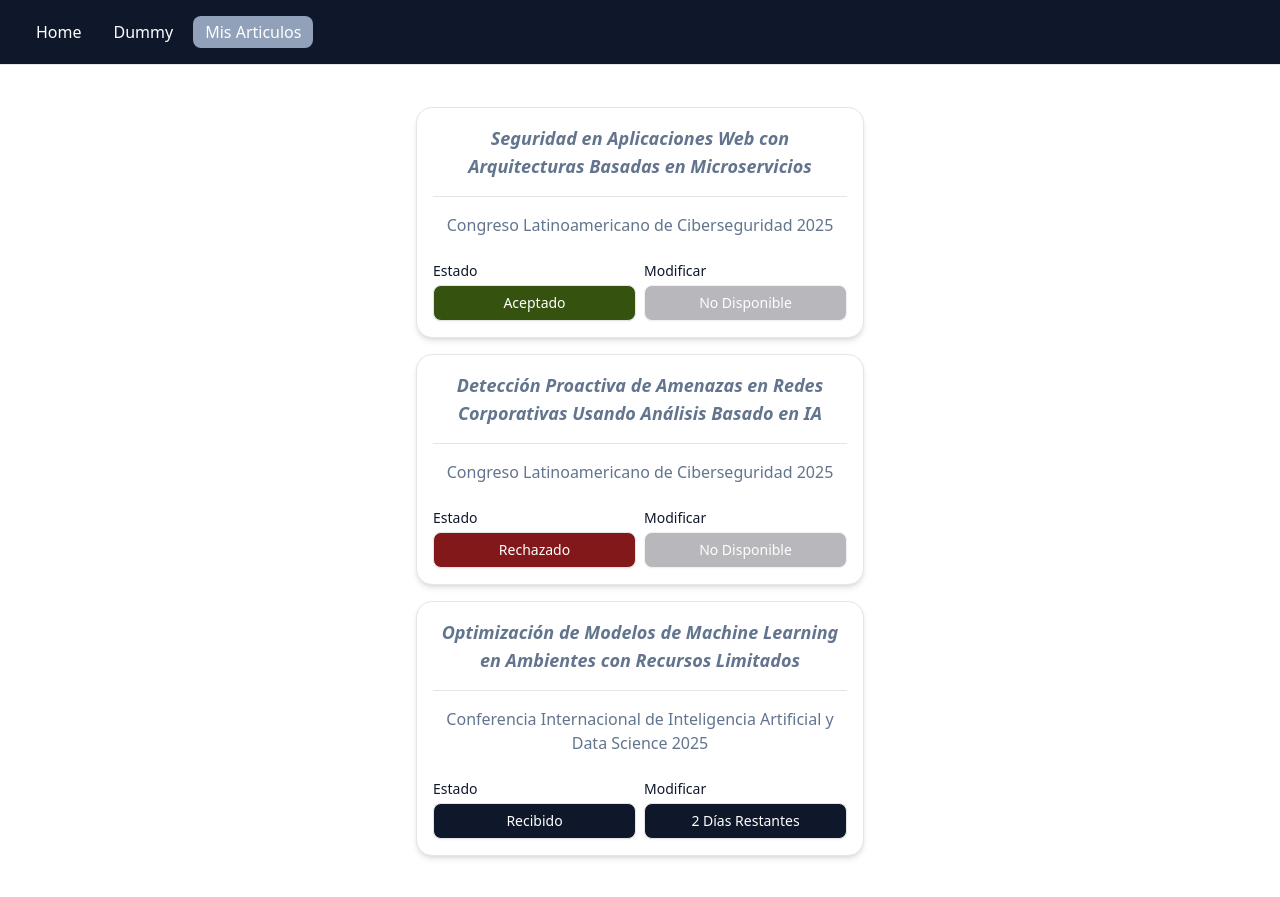
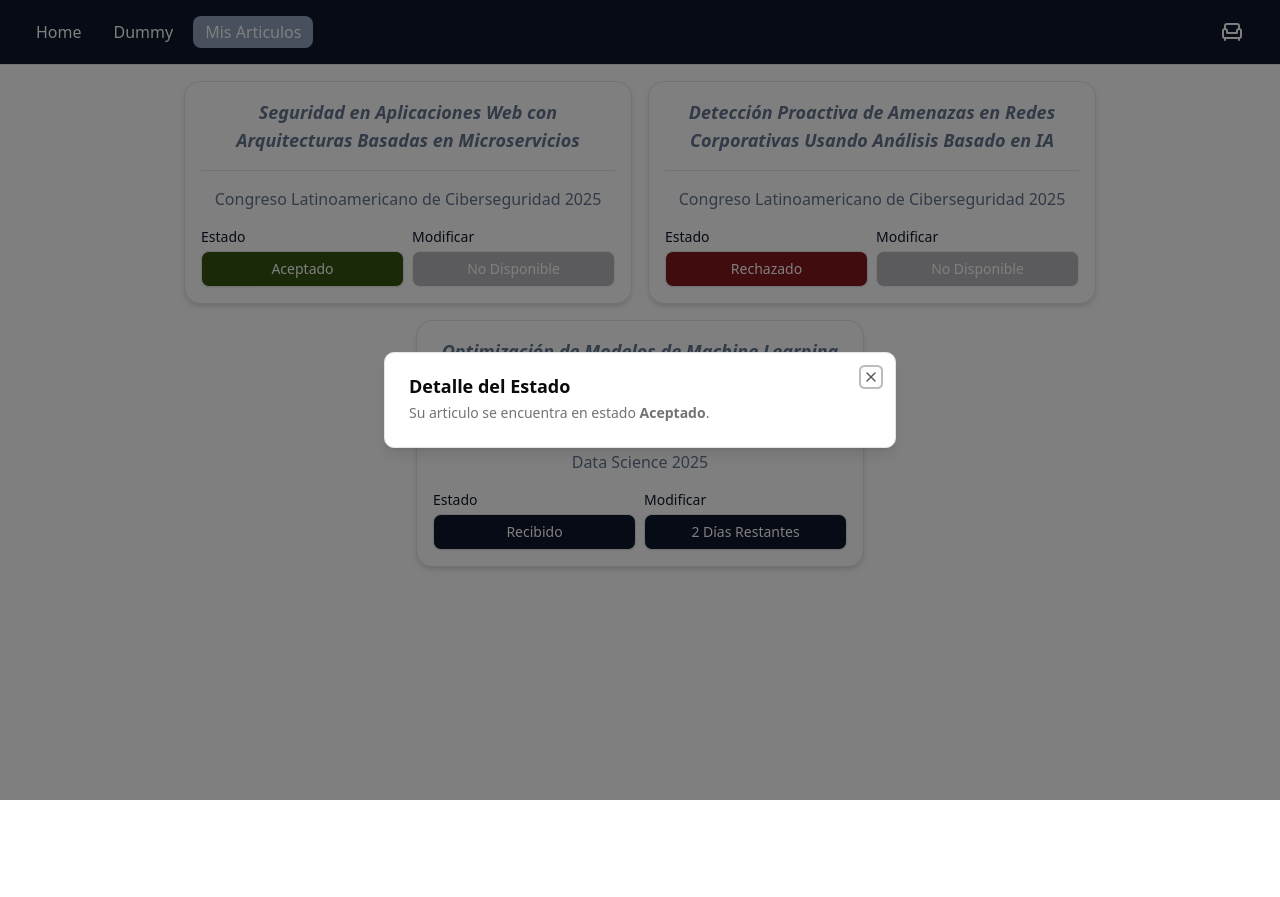
Before and after one commit to MAPAW-UNLP/comfy-chair-2025, a React (Vite) app: page /articulos in a window 1280 px wide. Both pictures are taken after a click on the button "Aceptado". After the commit the page ends 800 px from the top, so only its background shows below. Built offline with nearby package versions, Linux system fonts and the light colour scheme.

Commit message:
visualizacion de articulos v2

```diff
--- a/package.json
+++ b/package.json
@@ -11,6 +11,7 @@
     "preview": "vite preview"
   },
   "dependencies": {
+    "@radix-ui/react-dialog": "^1.1.15",
     "@radix-ui/react-slot": "^1.2.3",
     "@tailwindcss/vite": "^4.1.12",
     "@tanstack/react-router": "^1.131.35",
--- a/src/components/articulo/ArticuloCard.tsx
+++ b/src/components/articulo/ArticuloCard.tsx
@@ -1,5 +1,13 @@
 import React, { useEffect, useState } from "react";
 import { Button } from "@/components/ui/button";
+import {
+  Dialog,
+  DialogContent,
+  DialogDescription,
+  DialogHeader,
+  DialogTitle,
+  DialogTrigger,
+} from "@/components/ui/dialog"
 
 export type Estado = "Aceptado" | "Recibido" | "Rechazado";
 
@@ -63,22 +71,50 @@
       <p className="text-md text-slate-500 text-center">{conferencia}</p>
 
       {/* Contenedor de los dos botones */}
-      <div className="flex gap-2 mt-2">
+      <div className="flex gap-2 mt-auto">
 
         {/* Boton Estado */}
         <div className="flex-1 flex flex-col gap-1">
           <span className="text-sm text-slate-900 font-medium text-start">Estado</span>
+          <Dialog>
+            <DialogTrigger asChild>
               <Button variant="outline" className={`${estadoColor[estado]} text-white w-full`}>
                 {estado}
               </Button>
+            </DialogTrigger>
+            <DialogContent>
+              <DialogHeader>
+                <DialogTitle>Detalle del Estado</DialogTitle>
+                <DialogDescription>
+                  Su articulo se encuentra en estado <b>{estado}</b>.
+                </DialogDescription>
+              </DialogHeader>
+            </DialogContent>
+          </Dialog>
         </div>
 
         {/* Boton Modificar */}
         <div className="flex-1 flex flex-col gap-1">
           <span className="text-sm text-slate-900 font-medium text-start">Modificar</span>
+          <Dialog>
+            <DialogTrigger asChild>
               <Button variant="outline" disabled={estado !== "Recibido"} className={`w-full ${estado === "Recibido" ? "bg-slate-900 text-white" : "bg-zinc-500 text-white"}`}>
                 {estado === "Recibido" ? tiempoRestante + " Restantes" || "..." : "No Disponible"}
               </Button>
+            </DialogTrigger>
+            <DialogContent>
+              <DialogHeader>
+                <DialogTitle>Modificar Articulo</DialogTitle>
+                <DialogDescription>
+                  <span>
+                    Tienes tiempo de modificar tu articulo hasta el dia
+                    <br/>
+                    <b>{finPeriodo ? finPeriodo.toLocaleString("es-AR", {dateStyle: "full", timeStyle: "short",}): "No se estableció una fecha límite."}</b>
+                  </span>
+                </DialogDescription>
+              </DialogHeader>
+            </DialogContent>
+          </Dialog>
         </div>
 
       </div>
--- a/src/components/dummy/Dummy.tsx
+++ b/src/components/dummy/Dummy.tsx
@@ -8,9 +8,8 @@
 
 export const DummyItem: React.FC<DummyProps> = ({ dummy }) => {
   return (
-    <div className="flex gap-2">
-      <p>{dayjs(dummy.created_at).format('DD/MM/YYYY HH:mm:ss')}</p>
-      <p>{dummy.name}</p>
+     <div className="w-full max-w-md rounded-2xl shadow-md border m-1 bg-white flex flex-col gap-4 text-center">
+      <p>{dummy.name} - {dayjs(dummy.created_at).format('DD/MM/YYYY HH:mm:ss')}</p>
     </div>
   );
 };
--- a/src/components/dummy/DummyApp.tsx
+++ b/src/components/dummy/DummyApp.tsx
@@ -24,7 +24,7 @@
   };
 
   return (
-    <div className="flex min-h-svh flex-col gap-4 mx-4 items-center justify-center">
+    <div className="flex flex-col gap-4 mx-4 items-center">
       <form className="w-full max-w-md rounded-2xl shadow-md border p-4 bg-white flex flex-col gap-4" onSubmit={handleClick}>
 
         <h2 className="text-lg font-bold italic text-slate-500 text-center">Nuevo Dummy</h2>
@@ -39,7 +39,6 @@
         <Button variant="outline" className="bg-slate-900 text-white w-full">Crear Dummy</Button>
       </form>
 
-
       <div>
         <h2 className="font-bold text-2xl">Dummies Creados: {dummies.length}</h2>
         <ul>
--- /dev/null
+++ b/src/components/ui/dialog.tsx
@@ -0,0 +1,141 @@
+import * as React from "react"
+import * as DialogPrimitive from "@radix-ui/react-dialog"
+import { XIcon } from "lucide-react"
+
+import { cn } from "@/lib/utils"
+
+function Dialog({
+  ...props
+}: React.ComponentProps<typeof DialogPrimitive.Root>) {
+  return <DialogPrimitive.Root data-slot="dialog" {...props} />
+}
+
+function DialogTrigger({
+  ...props
+}: React.ComponentProps<typeof DialogPrimitive.Trigger>) {
+  return <DialogPrimitive.Trigger data-slot="dialog-trigger" {...props} />
+}
+
+function DialogPortal({
+  ...props
+}: React.ComponentProps<typeof DialogPrimitive.Portal>) {
+  return <DialogPrimitive.Portal data-slot="dialog-portal" {...props} />
+}
+
+function DialogClose({
+  ...props
+}: React.ComponentProps<typeof DialogPrimitive.Close>) {
+  return <DialogPrimitive.Close data-slot="dialog-close" {...props} />
+}
+
+function DialogOverlay({
+  className,
+  ...props
+}: React.ComponentProps<typeof DialogPrimitive.Overlay>) {
+  return (
+    <DialogPrimitive.Overlay
+      data-slot="dialog-overlay"
+      className={cn(
+        "data-[state=open]:animate-in data-[state=closed]:animate-out data-[state=closed]:fade-out-0 data-[state=open]:fade-in-0 fixed inset-0 z-50 bg-black/50",
+        className
+      )}
+      {...props}
+    />
+  )
+}
+
+function DialogContent({
+  className,
+  children,
+  showCloseButton = true,
+  ...props
+}: React.ComponentProps<typeof DialogPrimitive.Content> & {
+  showCloseButton?: boolean
+}) {
+  return (
+    <DialogPortal data-slot="dialog-portal">
+      <DialogOverlay />
+      <DialogPrimitive.Content
+        data-slot="dialog-content"
+        className={cn(
+          "bg-background data-[state=open]:animate-in data-[state=closed]:animate-out data-[state=closed]:fade-out-0 data-[state=open]:fade-in-0 data-[state=closed]:zoom-out-95 data-[state=open]:zoom-in-95 fixed top-[50%] left-[50%] z-50 grid w-full max-w-[calc(100%-2rem)] translate-x-[-50%] translate-y-[-50%] gap-4 rounded-lg border p-6 shadow-lg duration-200 sm:max-w-lg",
+          className
+        )}
+        {...props}
+      >
+        {children}
+        {showCloseButton && (
+          <DialogPrimitive.Close
+            data-slot="dialog-close"
+            className="ring-offset-background focus:ring-ring data-[state=open]:bg-accent data-[state=open]:text-muted-foreground absolute top-4 right-4 rounded-xs opacity-70 transition-opacity hover:opacity-100 focus:ring-2 focus:ring-offset-2 focus:outline-hidden disabled:pointer-events-none [&_svg]:pointer-events-none [&_svg]:shrink-0 [&_svg:not([class*='size-'])]:size-4"
+          >
+            <XIcon />
+            <span className="sr-only">Close</span>
+          </DialogPrimitive.Close>
+        )}
+      </DialogPrimitive.Content>
+    </DialogPortal>
+  )
+}
+
+function DialogHeader({ className, ...props }: React.ComponentProps<"div">) {
+  return (
+    <div
+      data-slot="dialog-header"
+      className={cn("flex flex-col gap-2 text-center sm:text-left", className)}
+      {...props}
+    />
+  )
+}
+
+function DialogFooter({ className, ...props }: React.ComponentProps<"div">) {
+  return (
+    <div
+      data-slot="dialog-footer"
+      className={cn(
+        "flex flex-col-reverse gap-2 sm:flex-row sm:justify-end",
+        className
+      )}
+      {...props}
+    />
+  )
+}
+
+function DialogTitle({
+  className,
+  ...props
+}: React.ComponentProps<typeof DialogPrimitive.Title>) {
+  return (
+    <DialogPrimitive.Title
+      data-slot="dialog-title"
+      className={cn("text-lg leading-none font-semibold", className)}
+      {...props}
+    />
+  )
+}
+
+function DialogDescription({
+  className,
+  ...props
+}: React.ComponentProps<typeof DialogPrimitive.Description>) {
+  return (
+    <DialogPrimitive.Description
+      data-slot="dialog-description"
+      className={cn("text-muted-foreground text-sm", className)}
+      {...props}
+    />
+  )
+}
+
+export {
+  Dialog,
+  DialogClose,
+  DialogContent,
+  DialogDescription,
+  DialogFooter,
+  DialogHeader,
+  DialogOverlay,
+  DialogPortal,
+  DialogTitle,
+  DialogTrigger,
+}
--- a/src/routes/__root.tsx
+++ b/src/routes/__root.tsx
@@ -1,5 +1,6 @@
 import { createRootRoute, Link, Outlet } from '@tanstack/react-router';
 import { TanStackRouterDevtools } from '@tanstack/react-router-devtools';
+import { Armchair } from 'lucide-react';
 
 const RootLayout = () => (
   <>
@@ -13,6 +14,9 @@
       <Link to="/articulos" className="px-3 py-1 rounded-md hover:bg-gray-400 [&.active]:bg-slate-400 [&.active]:text-white">
         Mis Articulos
       </Link>
+      <div className="px-3 py-1 rounded-md ml-auto">
+        <Armchair />
+      </div>
     </nav>
     <main className="p-4">
       <Outlet />
--- a/src/routes/articulos.tsx
+++ b/src/routes/articulos.tsx
@@ -7,7 +7,7 @@
 
 function RouteComponent() {
   return (
-    <div className="flex min-h-svh flex-col gap-4 mx-4 items-center justify-center">
+      <div className="flex flex-wrap gap-4 mx-4 justify-center">
         <ArticuloCard
             titulo={"Seguridad en Aplicaciones Web con Arquitecturas Basadas en Microservicios"}
             conferencia={"Congreso Latinoamericano de Ciberseguridad 2025"}
```
Also changed, not shown: 1 other file (tests, documents, lock files or other folders). Lines whose indentation alone changed are shown as unchanged.
